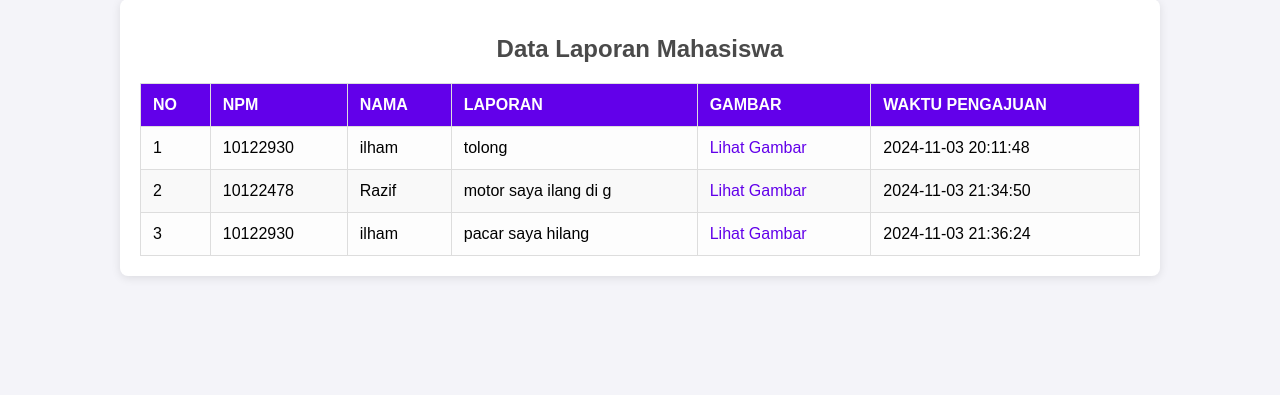
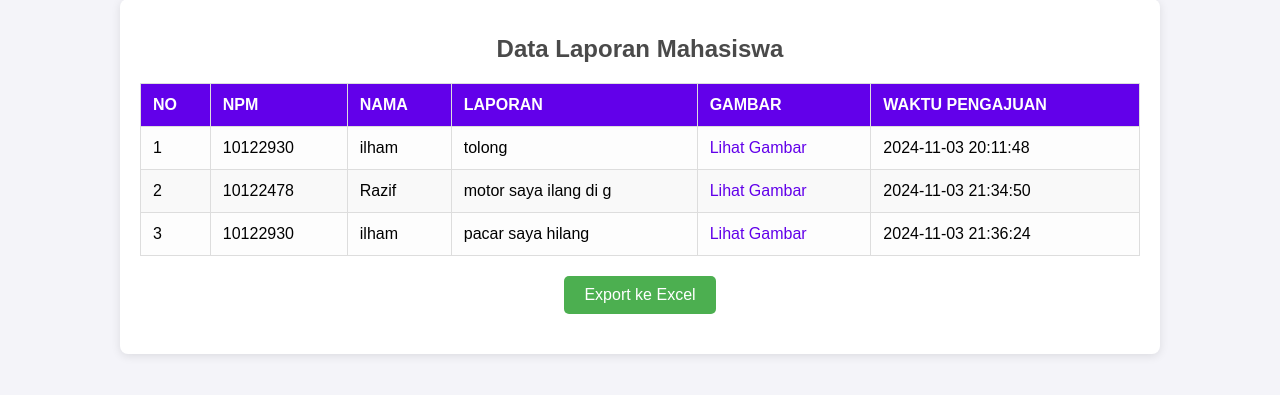
Before and after one commit to ilhamfajaarr/gundarprj, a PHP site: page /admin_view.php in a window 1280 px wide. Shown: the part 61-456 px from the top of the page. Run offline with PHP 8.4, Linux system fonts and the light colour scheme; data comes from the database, SQL or seed files in the repository.

Commit message:
Add files via upload

```diff
--- a/admin.css
+++ b/admin.css
@@ -61,3 +61,20 @@ body {
 .admin-table td a:hover {
     text-decoration: underline;
 }
+
+.export-btn {
+    justify-content: center;
+    background-color: #4CAF50;
+    color: white;
+    padding: 10px 20px;
+    border: none;
+    border-radius: 5px;
+    cursor: pointer;
+    font-size: 16px;
+    margin: 20px auto;
+    display: block;
+}
+
+.export-btn:hover {
+    background-color: #45a049;
+}
--- a/admin_view.php
+++ b/admin_view.php
@@ -27,7 +27,6 @@ $result = $conn->query($sql);
 </head>
 <body>
     <div class="admin-wrapper">
-        <!-- Pastikan judul ada di sini -->
         <h1>Data Laporan Mahasiswa</h1>
 
         <table class="admin-table">
@@ -84,6 +83,9 @@ $result = $conn->query($sql);
                 ?>
             </tbody>
         </table>
+        <form method="post" action="export_excel.php">
+            <button class="export-btn">Export ke Excel</button>
+        </form>
     </div>
 </body>
 </html>
```
Also changed, not shown: export_excel.php (added, +56 -0 lines).
